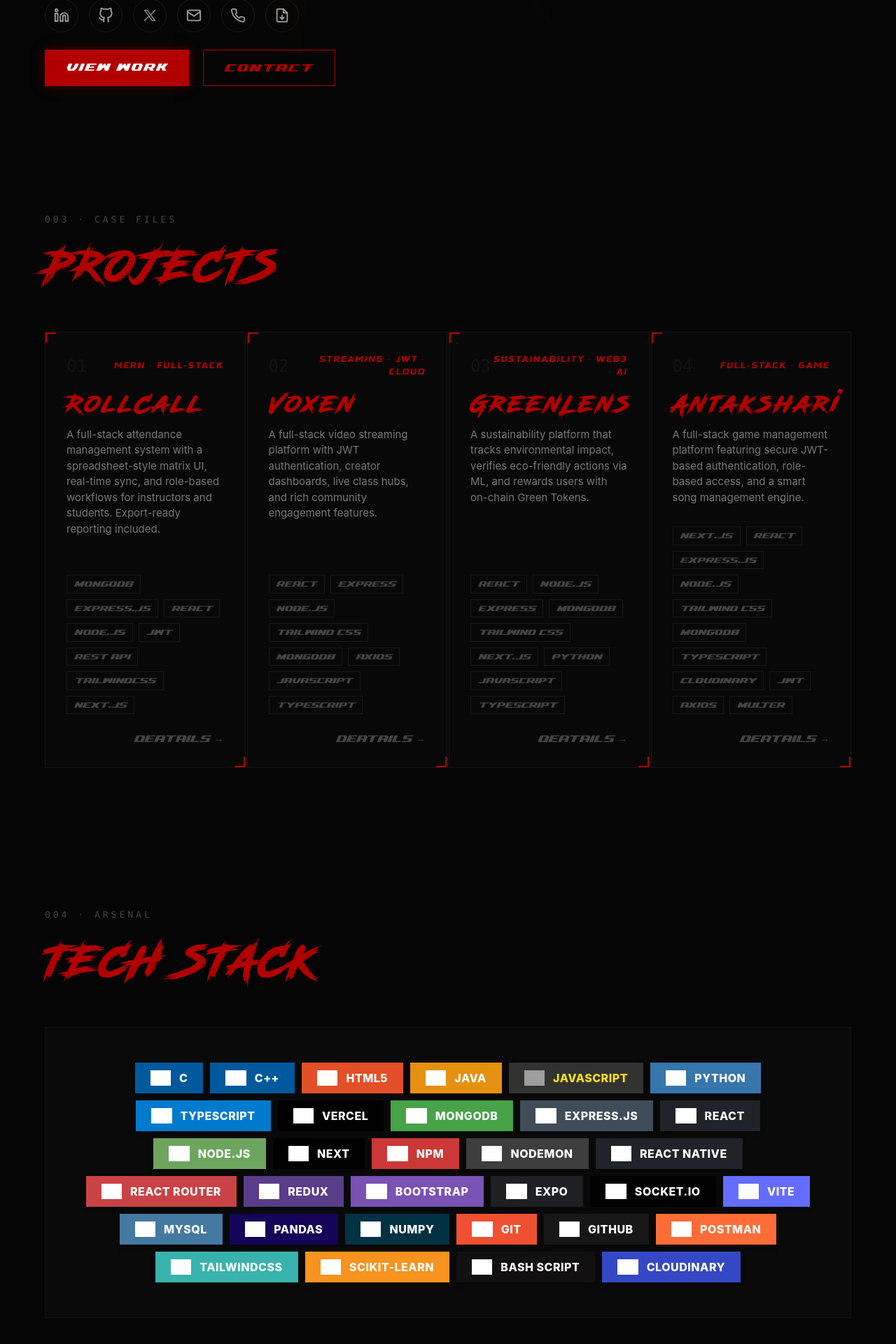
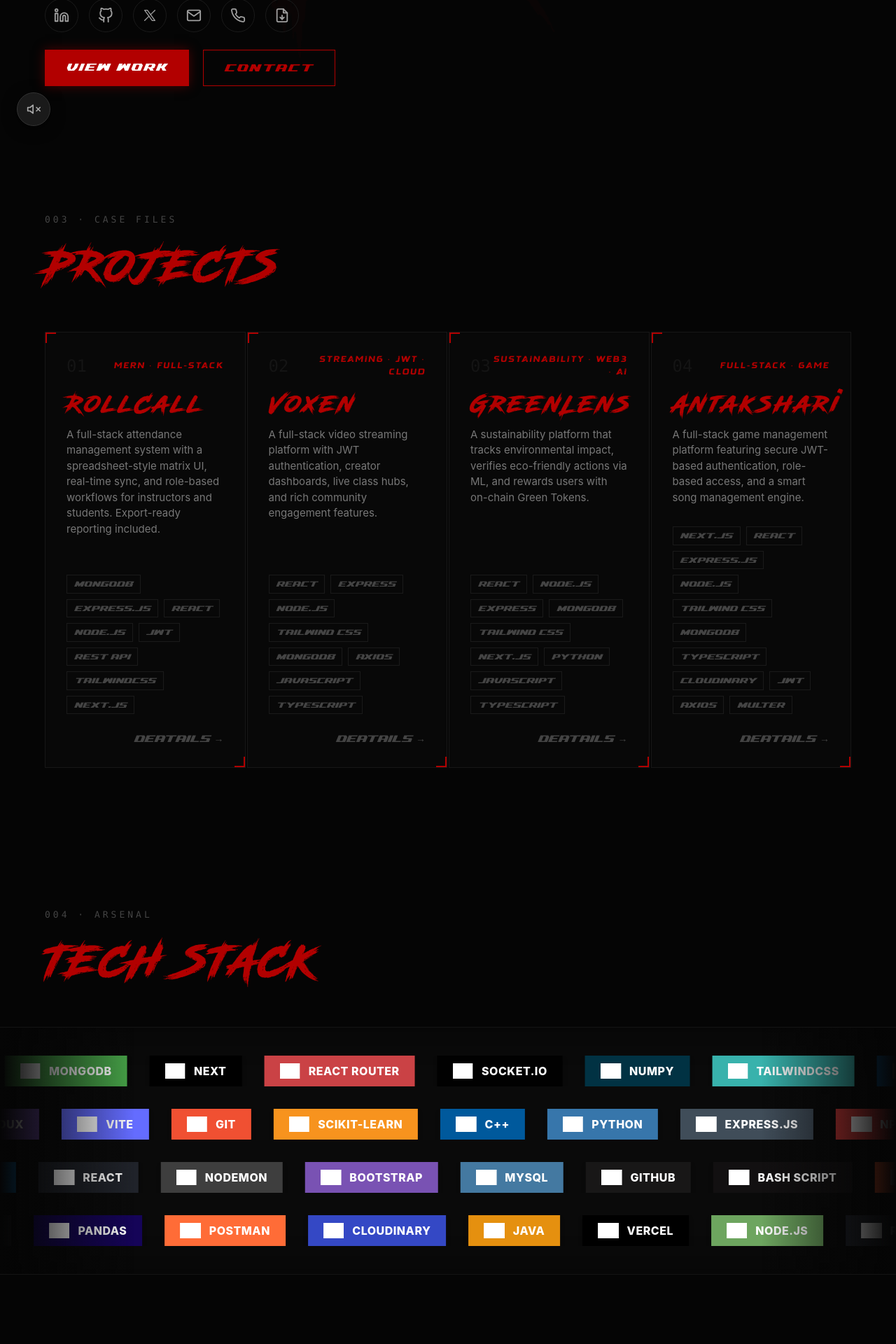
Before and after one commit to AnkitCodesJU/ankit_roy, a Next.js app: page / in a window 1280 px wide. Shown: the part 596-2516 px from the top of the page at 70% size. Built offline with nearby package versions, Linux system fonts and the light colour scheme; grey boxes are pictures that could not be loaded; a web font is replaced by a local one.

Commit message:
UI Overhaul: Mobile Navbar, Hero scaling, BGM integration, and Skills marquee

```diff
--- /dev/null
+++ b/app/components/BGMPlayer.jsx
@@ -0,0 +1,81 @@
+"use client";
+
+import { useState, useRef, useEffect } from 'react';
+
+export default function BGMPlayer() {
+  const [isPlaying, setIsPlaying] = useState(false);
+  const audioRef = useRef(null);
+
+  useEffect(() => {
+    if (audioRef.current) {
+      audioRef.current.volume = 0.5; // reasonable default volume
+    }
+
+    // Ensure accurate state if it automatically pauses for some reason
+    const handlePause = () => setIsPlaying(false);
+    const handlePlay = () => setIsPlaying(true);
+
+    const audioEl = audioRef.current;
+    if (audioEl) {
+      audioEl.addEventListener('pause', handlePause);
+      audioEl.addEventListener('play', handlePlay);
+    }
+
+    return () => {
+      if (audioEl) {
+        audioEl.removeEventListener('pause', handlePause);
+        audioEl.removeEventListener('play', handlePlay);
+      }
+    };
+  }, []);
+
+  const togglePlay = () => {
+    if (audioRef.current) {
+      if (isPlaying) {
+        audioRef.current.pause();
+      } else {
+        audioRef.current.play().catch(e => console.error("Audio play failed:", e));
+      }
+    }
+  };
+
+  return (
+    <div className="fixed bottom-6 left-6 z-[9999]">
+      <button
+        onClick={togglePlay}
+        className={`w-12 h-12 rounded-full flex items-center justify-center transition-all duration-300 border backdrop-blur-md hover:scale-110 focus:outline-none cursor-none group shadow-[0_4px_20px_0_rgb(0,0,0,0.6)] ${
+          isPlaying
+            ? 'bg-blood border-blood text-white shadow-[0_0_20px_rgba(139,0,0,0.8)]'
+            : 'bg-[#1a1a1a] border-[#333] text-[#aaa] hover:text-white hover:border-white hover:bg-[#222]'
+        }`}
+        title={isPlaying ? "Pause BGM" : "Play BGM"}
+        aria-label="Toggle Background Music"
+      >
+        {isPlaying ? (
+          // Playing icon (Speaker with sound waves)
+          <div className="relative">
+            <svg viewBox="0 0 24 24" fill="none" stroke="currentColor" strokeWidth="2" strokeLinecap="round" strokeLinejoin="round" className="w-[20px] h-[20px] animate-pulse">
+              <polygon points="11 5 6 9 2 9 2 15 6 15 11 19 11 5"></polygon>
+              <path d="M19.07 4.93a10 10 0 0 1 0 14.14M15.54 8.46a5 5 0 0 1 0 7.07"></path>
+            </svg>
+            <span className="absolute -inset-2 rounded-full border border-blood animate-ping opacity-75"></span>
+          </div>
+        ) : (
+          // Paused icon (Speaker muted)
+          <svg viewBox="0 0 24 24" fill="none" stroke="currentColor" strokeWidth="2" strokeLinecap="round" strokeLinejoin="round" className="w-[20px] h-[20px] transition-transform group-hover:rotate-12">
+            <polygon points="11 5 6 9 2 9 2 15 6 15 11 19 11 5"></polygon>
+            <line x1="23" y1="9" x2="17" y2="15"></line>
+            <line x1="17" y1="9" x2="23" y2="15"></line>
+          </svg>
+        )}
+      </button>
+
+      <audio
+        ref={audioRef}
+        src="/assets/bgm.mp3"
+        loop
+        preload="auto"
+      />
+    </div>
+  );
+}
--- a/app/components/Contact.jsx
+++ b/app/components/Contact.jsx
@@ -157,7 +157,7 @@ export default function Contact() {
         </h2>
       </div>
 
-      <div ref={gridRef} className="flex justify-center items-center gap-[40px] mb-[80px]" style={{ perspective: "800px" }}>
+      <div ref={gridRef} className="flex flex-wrap justify-center items-center gap-[20px] md:gap-[40px] mb-[80px]" style={{ perspective: "800px" }}>
         {socials.map((s) => (
           <a
             key={s.id}
--- a/app/components/Navbar.jsx
+++ b/app/components/Navbar.jsx
@@ -5,6 +5,7 @@ import Link from "next/link";
 
 export default function Navbar() {
   const [scrolled, setScrolled] = useState(false);
+  const [menuOpen, setMenuOpen] = useState(false);
 
   useEffect(() => {
     const handleScroll = () => {
@@ -26,7 +27,7 @@ export default function Navbar() {
           : "py-8 px-[5%] bg-transparent"
       }`}
     >
-      <Link href="#" className="flex items-center gap-3 cursor-none">
+      <Link href="#" className="flex items-center gap-3 cursor-none relative z-[60]">
         <h2
           className="text-5xl tracking-widest text-[#8B0000] opacity-80 font-road-rage"
         >
@@ -34,6 +35,7 @@ export default function Navbar() {
         </h2>
       </Link>
 
+      {/* Desktop Navigation */}
       <div className="hidden md:flex gap-10 list-none">
         {["ABOUT", "PROJECTS", "SKILLS", "GITHUB", "CONTACT"].map((item) => (
           <Link
@@ -47,8 +49,42 @@ export default function Navbar() {
         ))}
       </div>
 
-      <div className="flex items-center gap-2 text-white text-sm font-mono tracking-widest uppercase">
-        <div className="w-2 h-2 rounded-full bg-neon animate-pulse shadow-[0_0_10px_var(--color-neon)]"></div> ONLINE
+      <div className="flex items-center gap-6 relative z-[60]">
+        {/* Desktop Online Indicator */}
+        <div className="hidden md:flex items-center gap-2 text-white text-sm font-mono tracking-widest uppercase">
+          <div className="w-2 h-2 rounded-full bg-neon animate-pulse shadow-[0_0_10px_var(--color-neon)]"></div> ONLINE
+        </div>
+
+        {/* Mobile Hamburger Button */}
+        <button
+          className="md:hidden flex flex-col justify-center items-center w-8 h-8 cursor-pointer z-[60] focus:outline-none"
+          onClick={() => setMenuOpen(!menuOpen)}
+          aria-label="Toggle Menu"
+        >
+          <span className={`block w-8 h-[2px] bg-white transition-all duration-300 ease-out origin-center ${menuOpen ? 'rotate-45 translate-y-[2px]' : '-translate-y-[6px]'}`}></span>
+          <span className={`block w-8 h-[2px] bg-white transition-all duration-300 ease-out ${menuOpen ? 'opacity-0' : 'opacity-100'}`}></span>
+          <span className={`block w-8 h-[2px] bg-white transition-all duration-300 ease-out origin-center ${menuOpen ? '-rotate-45 -translate-y-[2px]' : 'translate-y-[6px]'}`}></span>
+        </button>
+      </div>
+
+      {/* Mobile Menu Overlay */}
+      <div className={`fixed inset-0 bg-[#050505]/95 backdrop-blur-2xl z-50 flex flex-col items-center justify-center transition-all duration-500 ease-[cubic-bezier(0.16,1,0.3,1)] ${menuOpen ? 'opacity-100 translate-y-0' : 'opacity-0 -translate-y-full pointer-events-none'}`}>
+        <div className="flex flex-col gap-8 items-center list-none">
+          {["ABOUT", "PROJECTS", "SKILLS", "GITHUB", "CONTACT"].map((item) => (
+            <Link
+              key={item}
+              href={`#${item.toLowerCase()}`}
+              onClick={() => setMenuOpen(false)}
+              className="text-white text-4xl sm:text-5xl font-semibold uppercase tracking-widest relative cursor-none group font-racing-engine transition-colors duration-300 hover:text-neon"
+            >
+              {item}
+              <span className="absolute bottom-[-4px] left-0 w-0 h-[3px] bg-neon transition-all duration-300 shadow-[0_0_10px_var(--color-neon)] group-hover:w-full"></span>
+            </Link>
+          ))}
+          <div className="flex items-center gap-2 text-white text-sm font-mono tracking-widest uppercase mt-8 opacity-70">
+            <div className="w-2 h-2 rounded-full bg-neon animate-pulse shadow-[0_0_10px_var(--color-neon)]"></div> ONLINE
+          </div>
+        </div>
       </div>
     </nav>
   );
--- a/app/components/Skills.jsx
+++ b/app/components/Skills.jsx
@@ -38,35 +38,25 @@ const skills = [
   { name: "CLOUDINARY", icon: "cloudinary", bg: "#3448C5" }
 ];
 
+// Helper to chunk skills into 4 distinct rows
+const chunkArray = (arr, numChunks) => {
+  const result = Array.from({ length: numChunks }, () => []);
+  arr.forEach((item, index) => {
+    result[index % numChunks].push(item);
+  });
+  return result;
+};
+
+const skillRows = chunkArray(skills, 4);
+
 export default function Skills() {
   const titleRef = useScrollReveal({ direction: "left", distance: 40 });
-  const badgeRef = useScrollReveal({ selector: ".skill-badge-item", stagger: 40, distance: 30, threshold: 0.1 });
-
-  // 3D tilt effect on mouse move
-  const handleMouseMove = (e) => {
-    const badge = e.currentTarget;
-    const rect = badge.getBoundingClientRect();
-    const x = e.clientX - rect.left;
-    const y = e.clientY - rect.top;
-    const centerX = rect.width / 2;
-    const centerY = rect.height / 2;
-    const rotateX = ((y - centerY) / centerY) * -15;
-    const rotateY = ((x - centerX) / centerX) * 15;
-
-    badge.style.transform = `perspective(500px) rotateX(${rotateX}deg) rotateY(${rotateY}deg) scale(1.12) translateY(-8px)`;
-  };
-
-  const handleMouseLeave = (e) => {
-    const badge = e.currentTarget;
-    badge.style.transform = "";
-  };
 
   // Explosive click ripple
   const handleBadgeClick = (e) => {
     if (typeof navigator !== "undefined" && navigator.vibrate) navigator.vibrate(50);
     const el = e.currentTarget;
 
-    // Create ripple element
     const ripple = document.createElement("span");
     const rect = el.getBoundingClientRect();
     const size = Math.max(rect.width, rect.height) * 2;
@@ -93,14 +83,16 @@ export default function Skills() {
       targets: el,
       scale: [
         { value: 0.85, duration: 80, easing: "easeOutQuad" },
-        { value: 1.12, duration: 400, easing: "easeOutElastic(1, .5)" }
+        { value: 1.12, duration: 400, easing: "easeOutElastic(1, .5)" },
+        { value: 1, duration: 200, easing: "easeOutQuad" }
       ],
     });
   };
 
   return (
-    <section id="skills" className="py-[100px] px-[5%] relative max-w-[1400px] mx-auto">
-      <div ref={titleRef}>
+    <section id="skills" className="py-[100px] w-full overflow-hidden flex flex-col items-center">
+      {/* Title Area */}
+      <div className="px-[5%] max-w-[1400px] w-full mx-auto" ref={titleRef}>
         <div className="text-dim text-[13px] mb-[10px] font-mono tracking-[4px] uppercase">
           004 · ARSENAL
         </div>
@@ -109,22 +101,37 @@ export default function Skills() {
         </h2>
       </div>
 
-      <div ref={badgeRef} className="bg-panel border border-smoke p-[50px] flex flex-wrap justify-center items-center gap-[10px] group/container" style={{ perspective: "800px" }}>
-        {skills.map((skill, idx) => (
+      {/* Marquee Area */}
+      <div className="w-full flex flex-col gap-5 md:gap-8 py-10 relative bg-panel border-y border-smoke shadow-[inset_0_0_80px_rgba(0,0,0,0.6)]">
+        {/* Soft edge blur gradient masks */}
+        <div className="absolute inset-0 pointer-events-none z-10 bg-[linear-gradient(to_right,#050505,transparent_15%,transparent_85%,#050505)]"></div>
+
+        {skillRows.map((row, rowIndex) => {
+          const isReverse = rowIndex % 2 !== 0; // Alternate tracking direction
+          const speed = isReverse ? '22s' : '26s'; // Slight speed variations
+
+          return (
+            <div key={rowIndex} className="flex relative overflow-hidden group/marquee">
               <div
-            key={idx}
+                className="flex whitespace-nowrap gap-5 md:gap-8 px-2 md:px-4 w-max"
+                style={{
+                  animation: `scroll ${speed} linear infinite ${isReverse ? 'reverse' : 'normal'}`
+                }}
+              >
+                {/* 4 loops to guarantee complete seamless coverage on wide screens */}
+                {[...row, ...row, ...row, ...row].map((skill, idx) => (
+                  <div
+                    key={`${rowIndex}-${idx}`}
                     onClick={handleBadgeClick}
-            onMouseMove={handleMouseMove}
-            onMouseLeave={handleMouseLeave}
-            className="skill-badge-item flex items-center py-[10px] px-[22px] font-sans font-extrabold text-[16px] tracking-[0.5px] uppercase cursor-pointer relative overflow-hidden shadow-[0_4px_6px_rgba(0,0,0,0.3)] transition-all duration-200 ease-out hover:!z-20 hover:!shadow-[0_20px_40px_rgba(0,0,0,0.5),0_0_0_1px_rgba(255,255,255,0.1)] group/badge"
-            style={{ backgroundColor: skill.bg, color: skill.color || "#fff", transformStyle: "preserve-3d" }}
+                    className="skill-badge-item flex-shrink-0 flex items-center py-2 px-5 md:py-[10px] md:px-[22px] font-sans font-extrabold text-[14px] md:text-[16px] tracking-[0.5px] uppercase cursor-pointer relative overflow-hidden shadow-[0_4px_6px_rgba(0,0,0,0.3)] transition-all duration-300 ease-[cubic-bezier(0.16,1,0.3,1)] hover:scale-110 hover:!z-30 hover:shadow-[0_0_30px_rgba(255,255,255,0.15)] group/badge select-none"
+                    style={{ backgroundColor: skill.bg, color: skill.color || "#fff" }}
                   >
-            {/* Shine sweep on hover */}
                     <div className="absolute inset-0 bg-gradient-to-r from-transparent via-white/20 to-transparent translate-x-[-200%] group-hover/badge:translate-x-[200%] transition-transform duration-700 ease-in-out pointer-events-none"></div>
                     <img
                       src={`https://cdn.simpleicons.org/${skill.icon}`}
                       alt={skill.name}
-              className={`h-[22px] mr-[12px] transition-transform duration-300 ease-[cubic-bezier(0.175,0.885,0.32,1.275)] group-hover/badge:scale-125 group-hover/badge:-rotate-12 ${
+                      draggable="false"
+                      className={`h-[18px] md:h-[22px] mr-[10px] md:mr-[12px] transition-transform duration-300 ease-[cubic-bezier(0.175,0.885,0.32,1.275)] group-hover/badge:scale-125 group-hover/badge:-rotate-12 ${
                         skill.filterNone ? "brightness-100 invert-0" : "brightness-0 invert"
                       }`}
                     />
@@ -132,6 +139,20 @@ export default function Skills() {
                   </div>
                 ))}
               </div>
+            </div>
+          );
+        })}
+      </div>
+
+      <style jsx>{`
+        @keyframes scroll {
+          0% { transform: translateX(0); }
+          100% { transform: translateX(-25%); }
+        }
+        .group\\/marquee:hover > div {
+          animation-play-state: paused !important;
+        }
+      `}</style>
     </section>
   );
 }
--- a/app/globals.css
+++ b/app/globals.css
@@ -63,6 +63,12 @@ body {
   cursor: none; /* Hide default cursor for custom cursor effect */
 }
 
+/* Custom Text Selection */
+::selection {
+  background-color: var(--color-blood, #B20000);
+  color: #ffffff;
+}
+
 /* Custom Cursor */
 .cursor {
   width: 8px;
--- a/app/page.js
+++ b/app/page.js
@@ -7,11 +7,13 @@ import GithubStats from './components/GithubStats';
 import Contact from './components/Contact';
 import Footer from './components/Footer';
 import Preloader from './components/Preloader';
+import BGMPlayer from './components/BGMPlayer';
 
 export default function Home() {
   return (
     <>
       <Preloader />
+      <BGMPlayer />
       <Navbar />
       <Hero />
       <Projects />
```
Also changed, not shown: 1 other file (tests, documents, lock files or other folders). Lines whose indentation alone changed are shown as unchanged.
